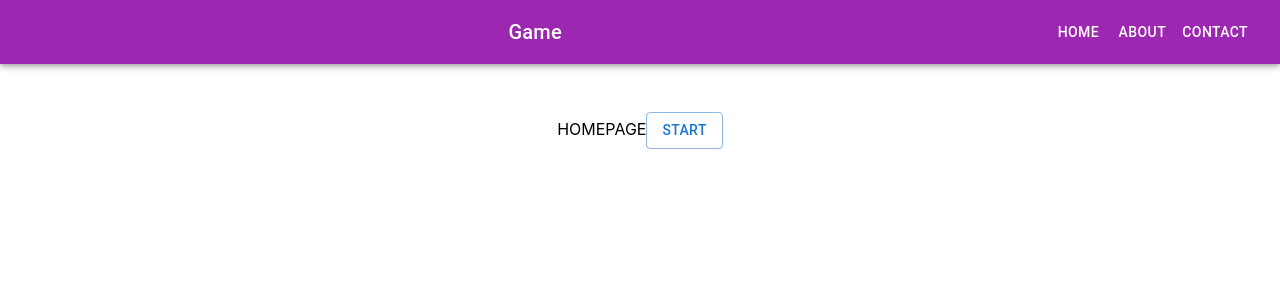
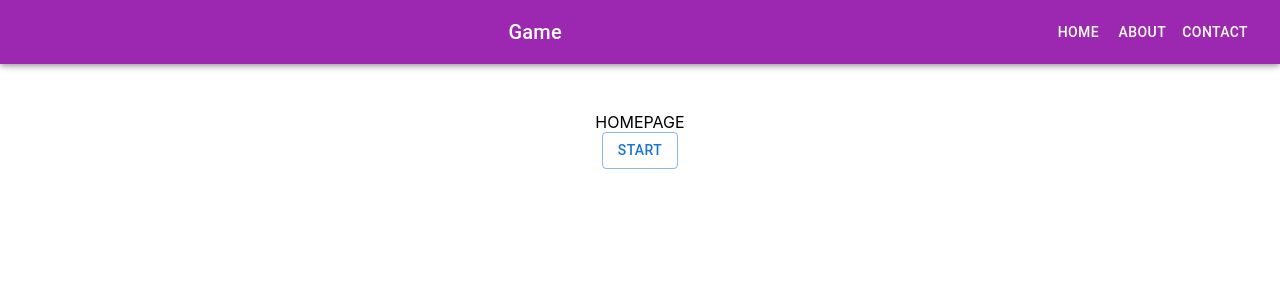
Before and after one commit to dankarger/images-game-v1, a React (Create React App) app in the folder client/: page / in a window 1280 px wide. Shown: the top 300 px of the page. Built offline with nearby package versions, Linux system fonts and the light colour scheme.

Commit message:
adding pickRandomPicture function 2

```diff
--- a/client/src/Pages/HomePage/HomePage.css
+++ b/client/src/Pages/HomePage/HomePage.css
@@ -0,0 +1,6 @@
+.home-page {
+    display: flex;
+    justify-content: center;
+    align-items: center;
+    flex-direction: column;
+}
--- a/client/src/Pages/HomePage/HomePage.jsx
+++ b/client/src/Pages/HomePage/HomePage.jsx
@@ -2,21 +2,31 @@ import React, {useState} from 'react'
 import BasicButton from "../../components/Button/Button";
 import api from "../../Api/Api";
 import {pickRandomPicture} from "../../utils/utils";
+import Picture from "../../components/Picture/Picture"
+import './HomePage.css'
 
 const HomePage = () => {
-    const [imageUrl, setImageUrl] = useState('')
+    const [imageUrl, setImageUrl] = useState('');
+    const [randomPicture, setRandomPicture] = useState({
+        src:{},
+
+    })
     const handleStartButtonClick=async ()=>{
         console.log('start')
       const picturesList =  await api.get('/picture?query=test')
-       const picture = pickRandomPicture(picturesList.data)
+       const picture = await pickRandomPicture(picturesList.data)
         console.log('pic',picture)
+        setImageUrl(picture.src.original)
+        setRandomPicture(picture)
     }
 
 
     return (
-        <div>
+        <div className='home-page'>
             HOMEPAGE
             <BasicButton label='start' theme={"outlined"} onclick={handleStartButtonClick} />
+            { imageUrl && <Picture url={randomPicture.src.original} title={randomPicture.alt}/> }
+            {/*<img src={imageUrl?.src.medium}/>*/}
         </div>
     )
 }
--- /dev/null
+++ b/client/src/components/Picture/Picture.jsx
@@ -0,0 +1,35 @@
+import * as React from 'react';
+import Card from '@mui/material/Card';
+import CardContent from '@mui/material/CardContent';
+import CardMedia from '@mui/material/CardMedia';
+import Typography from '@mui/material/Typography';
+import { Button, CardActionArea, CardActions } from '@mui/material';
+
+export default function MultiActionAreaCard({url, title}) {
+    return (
+        <Card sx={{ maxWidth: 345 }}>
+            <CardActionArea>
+                <CardMedia
+                    component="img"
+                    height="140"
+                    image={url}
+                    alt="green iguana"
+                />
+                <CardContent>
+                    <Typography gutterBottom variant="h5" component="div">
+                        {title}
+                    </Typography>
+                    {/*<Typography variant="body2" color="text.secondary">*/}
+                    {/*    Lizards are a widespread group of squamate reptiles, with over 6,000*/}
+                    {/*    species, ranging across all continents except Antarctica*/}
+                    {/*</Typography>*/}
+                </CardContent>
+            </CardActionArea>
+            <CardActions>
+                {/*<Button size="small" color="primary">*/}
+                {/*    Share*/}
+                {/*</Button>*/}
+            </CardActions>
+        </Card>
+    );
+}
```
